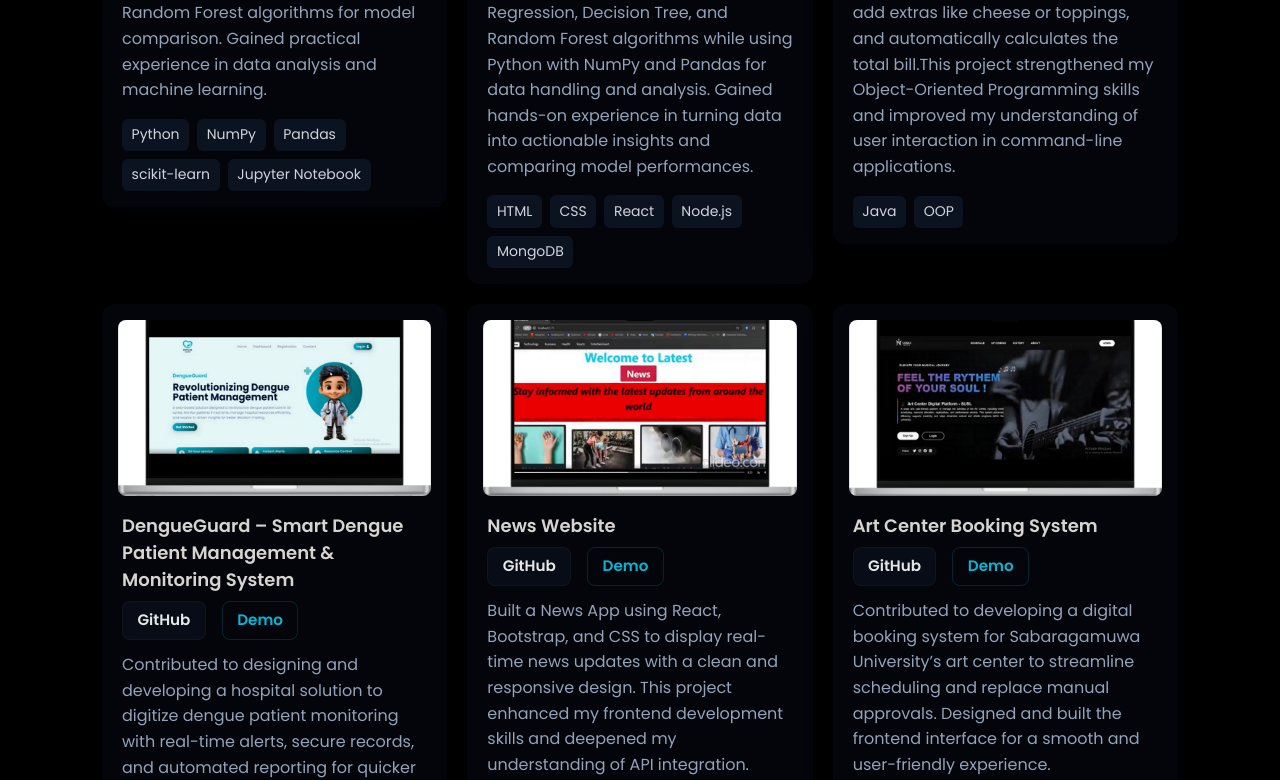
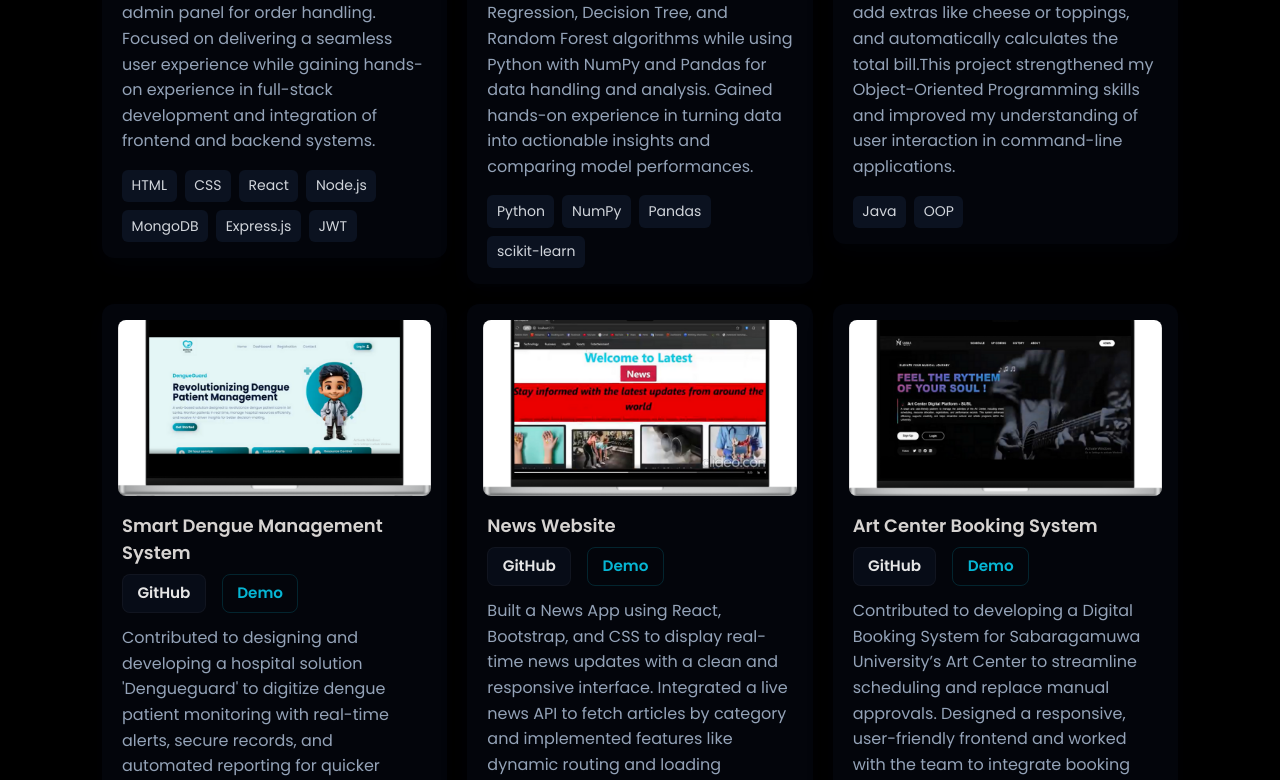
Before and after one commit to MeviniSL/My-Portfolio, a React (Vite) app: page / in a window 1280 px wide. Shown: the part 1685-2465 px from the top of the page. Built offline with nearby package versions, Linux system fonts and the light colour scheme.

Commit message:
update content

```diff
--- a/src/constants/index.js
+++ b/src/constants/index.js
@@ -59,8 +59,8 @@ export const PROJECTS = [
     demo:"https://www.linkedin.com/posts/mevini-silva-220b51286_mern-webdevelopment-ecommerce-activity-7387194451653267456-2B4D?utm_source=share&utm_medium=member_desktop&rcm=ACoAAEWUwPgBQuL85QLoMyH0M1PN9PeMqweji7g",
     image: project1,
     description:
-      "Built a Laptop Price Prediction System to estimate laptop prices based on specifications. Applied Linear Regression, Decision Tree, and Random Forest algorithms for model comparison. Gained practical experience in data analysis and machine learning.",
-    technologies: ["Python", "NumPy", "Pandas", "scikit-learn", "Jupyter Notebook"],
+      "Designed a modern and responsive shopping platform with secure JWT-based authentication, product filtering, cart management, and an admin panel for order handling. Focused on delivering a seamless user experience while gaining hands-on experience in full-stack development and integration of frontend and backend systems.",
+    technologies: ["HTML", "CSS", "React", "Node.js", "MongoDB","Express.js","JWT"],
   },
   {
     title: "Laptop Price Predictor",
@@ -69,7 +69,7 @@ export const PROJECTS = [
     demo:"https://www.linkedin.com/posts/mevini-silva-220b51286_firstmlproject-machinelearning-python-activity-7366498551801044993-tegl?utm_source=share&utm_medium=member_desktop&rcm=ACoAAEWUwPgBQuL85QLoMyH0M1PN9PeMqweji7g",
     description:
       "Built a Laptop Price Prediction System as my first Machine Learning project, predicting laptop prices based on specifications. Applied Linear Regression, Decision Tree, and Random Forest algorithms while using Python with NumPy and Pandas for data handling and analysis. Gained hands-on experience in turning data into actionable insights and comparing model performances.",
-    technologies: ["HTML", "CSS", "React", "Node.js", "MongoDB"],
+    technologies: ["Python", "NumPy", "Pandas", "scikit-learn"],
   },
   {
     title: "Pizza Restaurant Bill Generator",
@@ -81,12 +81,12 @@ export const PROJECTS = [
     technologies: ["Java","OOP"],
   },
   {
-    title: "DengueGuard – Smart Dengue Patient Management & Monitoring System",
+    title: "Smart Dengue Management System",
     image: project4,
     github:"https://github.com/mayuraabhayasinghe/dengue-patient-management-system-grp4",
     demo:"https://www.linkedin.com/posts/mevini-silva-220b51286_dengueguard-capstoneproject-healthtech-activity-7366508541509029890-0TDm?utm_source=share&utm_medium=member_desktop&rcm=ACoAAEWUwPgBQuL85QLoMyH0M1PN9PeMqweji7g",
     description:
-      "Contributed to designing and developing a hospital solution to digitize dengue patient monitoring with real-time alerts, secure records, and automated reporting for quicker decisions. Built the frontend interface and developed parts of the backend to ensure seamless data flow and interaction.",
+      "Contributed to designing and developing a hospital solution 'Dengueguard' to digitize dengue patient monitoring with real-time alerts, secure records, and automated reporting for quicker decisions. Built the frontend interface and developed parts of the backend to ensure seamless data flow and interaction.",
     technologies: ["React.js", "Bootstrap", "Node.js", "Express.js", "MongoDB","Postman","JWT"],
   },
   {
@@ -94,8 +94,7 @@ export const PROJECTS = [
     image: project5,
     github:"https://github.com/MeviniSL/News_App",
     demo:"https://www.linkedin.com/posts/mevini-silva-220b51286_react-bootstrap-css-activity-7381328359965802496-5lqq?utm_source=share&utm_medium=member_desktop&rcm=ACoAAEWUwPgBQuL85QLoMyH0M1PN9PeMqweji7g",
-    description:
-      "Built a News App using React, Bootstrap, and CSS to display real-time news updates with a clean and responsive design. This project enhanced my frontend development skills and deepened my understanding of API integration.",
+    description:"Built a News App using React, Bootstrap, and CSS to display real-time news updates with a clean and responsive interface. Integrated a live news API to fetch articles by category and implemented features like dynamic routing and loading indicators. This project enhanced my frontend development, API integration, and responsive design skills.",
     technologies: ["React.js", "Bootstrap", "CSS", "NewsAPI"],
   },
   {
@@ -104,7 +103,7 @@ export const PROJECTS = [
     github:"https://github.com/Piumalhk/Sabra-Music",
     demo:"https://www.linkedin.com/posts/mevini-silva-220b51286_webdevelopment-laravel-mysql-activity-7377968830645673984-apuM?utm_source=share&utm_medium=member_desktop&rcm=ACoAAEWUwPgBQuL85QLoMyH0M1PN9PeMqweji7g",
     description:
-      "Contributed to developing a digital booking system for Sabaragamuwa University’s art center to streamline scheduling and replace manual approvals. Designed and built the frontend interface for a smooth and user-friendly experience.",
+      "Contributed to developing a Digital Booking System for Sabaragamuwa University’s Art Center to streamline scheduling and replace manual approvals. Designed a responsive, user-friendly frontend and worked with the team to integrate booking features, improving overall system efficiency and usability.",
     technologies: ["HTML", "CSS", "Javascript", "Laravel(php)", "mySQL","Chart.js"],
   },
 ];
```
